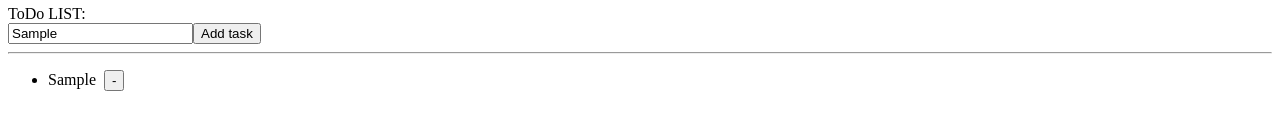
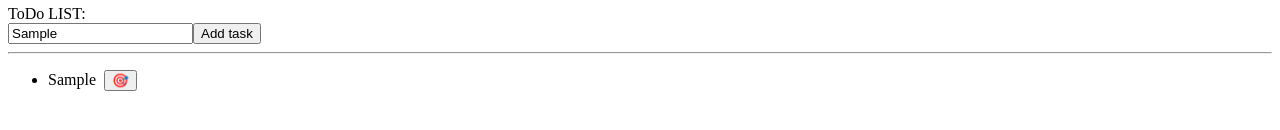
Before and after one commit to mukulembezewil/road_to_react, a React (Vite) app: page / in a window 1280 px wide. Both pictures are taken after typing "Sample" into the empty fields and a click on the button "Add task". Shown: the part 232-362 px from the top of the page. Built offline with nearby package versions, Linux system fonts and the light colour scheme.

Commit message:
Add target/goal button icon

```diff
--- a/src/TodoList.jsx
+++ b/src/TodoList.jsx
@@ -59,7 +59,7 @@ const Todo = () => {
 					myNewList.map((item, index) => (
 						<li key={index}>
 							{item} &nbsp;
-							<button onClick={() => handleDone(index)}>-</button>
+							<button onClick={() => handleDone(index)}>🎯</button>
 						</li>
 					))}
 			</ul>
```
